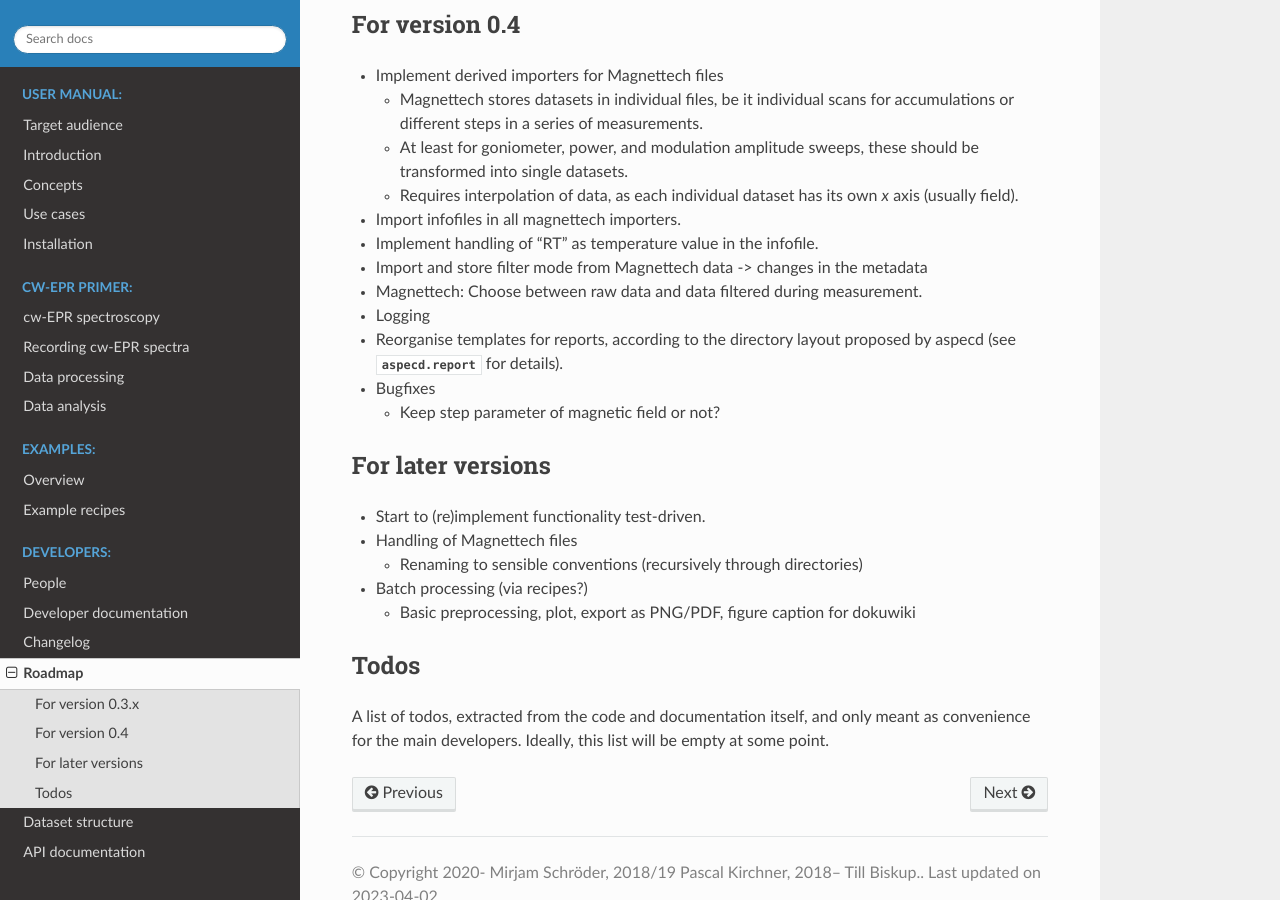
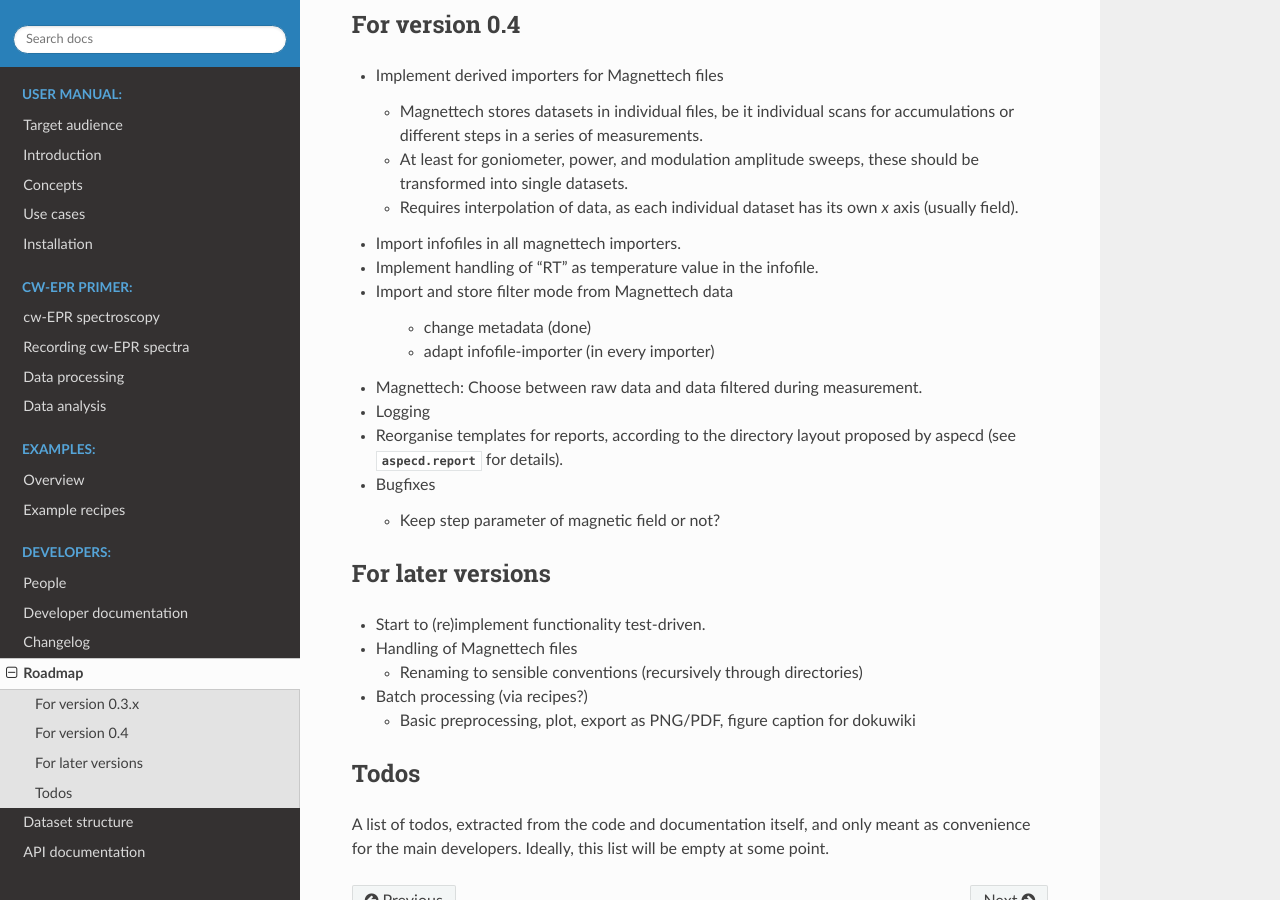
Before and after one commit to tillbiskup/cwepr, a Sphinx documentation site: the page built from docs/roadmap.rst, in a window 1280 px wide and 900 px high, scrolled down 568 px. Built offline with Sphinx 7.4.7 and the Read the Docs theme 2.0.0, drawn with Linux system fonts in a browser that asks for light colours.

Commit message:
Update Changelog & Roadmap, include DigitalFilter in metadata, prospector run.

```diff
--- a/docs/developers.rst
+++ b/docs/developers.rst
@@ -105,7 +105,7 @@
 .. code-block:: bash
 
     pip install sphinx
-    pip install sphinx-rtd-theme
+    pip install sphinx-rtd-theme sphinxcontrib-bibtex sphinx-multiversion
 
 
 To build the documentation:
--- a/docs/roadmap.rst
+++ b/docs/roadmap.rst
@@ -34,7 +34,11 @@
 
 * Implement handling of "RT" as temperature value in the infofile.
 
-* Import and store filter mode from Magnettech data -> changes in the metadata
+* Import and store filter mode from Magnettech data
+
+    * change metadata (done)
+
+    * adapt infofile-importer (in every importer)
 
 * Magnettech: Choose between raw data and data filtered during measurement.
 
```
Also changed, not shown: docs/changelog.rst (+9 -1 lines), 4 other files.
